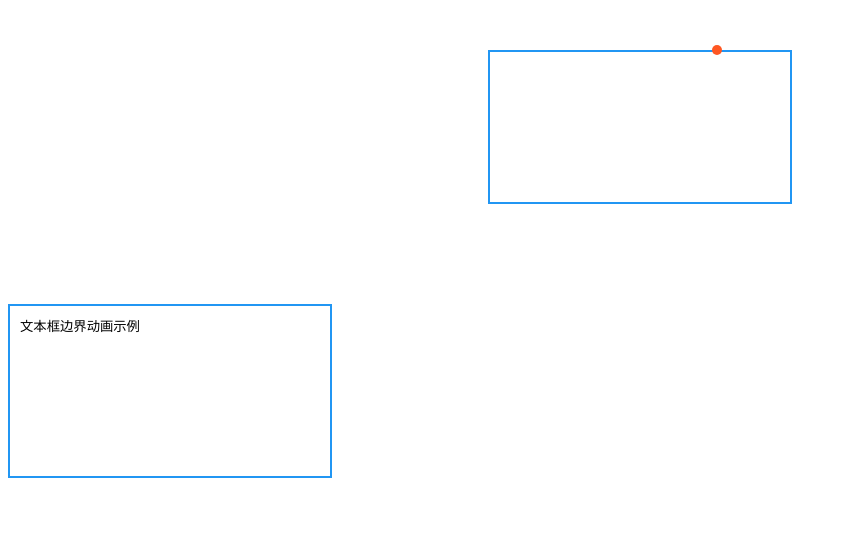
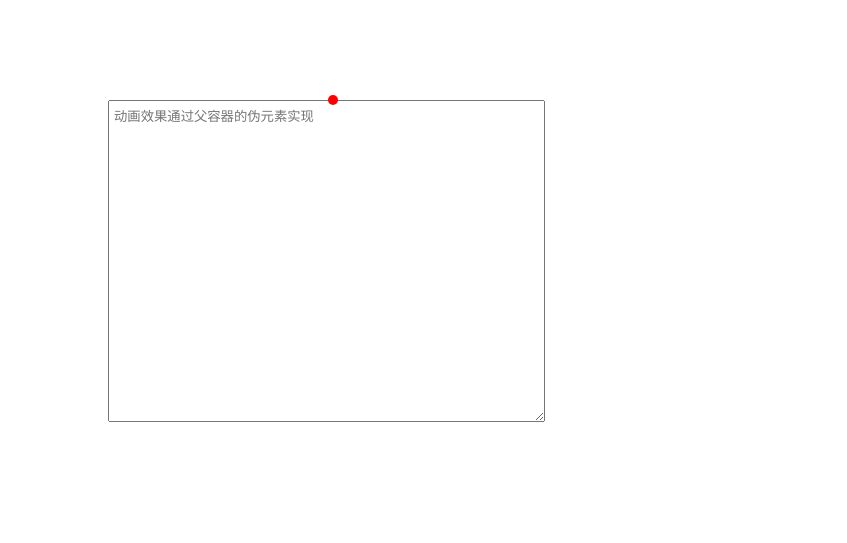
Before and after one commit to chunwei/css-border-animations, a plain HTML site: page border-rotation.html in a window 1280 px wide. Shown: the whole page, without its empty margins (0-847 px from the left). Drawn offline with Linux system fonts and the light colour scheme.

Commit message:
Update border-rotation.html

```diff
--- a/border-rotation.html
+++ b/border-rotation.html
@@ -1,48 +1,40 @@
-<!DOCTYPE html>
-<html lang="en">
-<head>
+<html lang="en" class=""><head>
     <meta charset="UTF-8">
     <meta name="viewport" content="width=device-width, initial-scale=1.0">
-    <title>Border Rotation Animation</title>
     <style>
         .container {
             position: relative;
+            margin: 100px;
             width: 300px;
             height: 150px;
-            margin: 50px auto;
-            border: 2px solid #2196F3;
         }
-
-        .rotator {
+        /* 通过容器伪元素实现动画 */
+        .container::before {
+            content: "";
+            position: absolute;
             width: 10px;
             height: 10px;
-            background: #FF5722;
+            background: red;
             border-radius: 50%;
-            position: absolute;
-            offset-path: border-box; /* 沿容器边框路径运动 */
-            offset-rotate: 0deg;     /* 固定元素角度 */
-            animation: orbit 4s linear infinite;
+            /* try padding-box and content-box */
+            offset-path: border-box;
+            animation: move 4s linear infinite;
         }
-
-        @keyframes orbit {
-            0% { offset-distance: 0% }
-            100% { offset-distance: 100% }
+        textarea {
+            width: 100%;
+            height: 100%;
+            padding: 5px;
+            box-sizing: border-box;
         }
-
-        /* 兼容textarea容器 */
-        textarea.container {
-            padding: 10px;
-            resize: none;
+        @keyframes move {
+            from { offset-distance: 0% }
+            to { offset-distance: 100% }
         }
     </style>
 </head>
 <body>
-    <!-- 矩形容器示例 -->
     <div class="container">
-        <div class="rotator"></div>
+        <textarea placeholder="动画效果通过父容器的伪元素实现" style="width: 437px; height: 322px;"></textarea>
     </div>
 
-    <!-- 文本框容器示例 -->
-    <textarea class="container" rows="6">文本框边界动画示例</textarea>
-</body>
-</html>
+</body></html>
```
